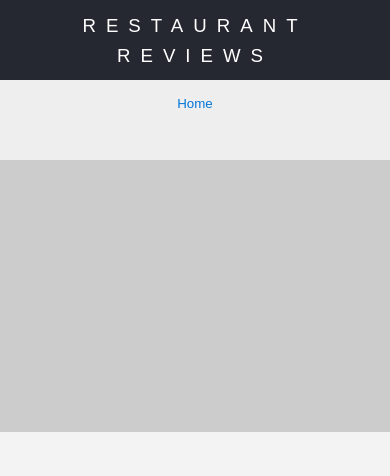
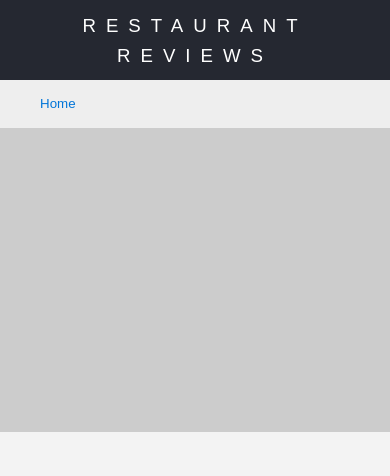
Before and after one commit to StamatisDeli/udacity-restaurant-reviews.github.io, a plain HTML site: page restaurant.html in a window 390 px wide. Shown: the top 476 px of the page. Drawn offline with Linux system fonts and the light colour scheme; some packages are replaced by stand-ins of ours.

Commit message:
commit 11
fixed some css

```diff
--- a/css/styles.css
+++ b/css/styles.css
@@ -121,14 +121,20 @@ nav h1 a {
     letter-spacing: 10px;
     text-transform: uppercase;
 }
+#crumb-nav{
+    background-color: #eee;
+    width: 50%;
+    margin: 0;
+    padding: 10px 40px 16px;
+    height: 3rem;
+}
+#breadcrumb {
 
-#breadcrumb {
-    padding: 10px 40px 16px;
     list-style: none;
-    background-color: #eee;
+
     font-size: 17px;
-    margin: 0;
-    width: 50%;
+
+
 }
 
 /* Display list items side by side */
@@ -408,7 +414,7 @@ table {
 
 @media screen and (max-width: 750px) {
     /*Restaurant Page*/
-    #breadcrumb {
+    #crumb-nav {
         width: 100%;
     }
     .inside #map-container {
--- a/restaurant.html
+++ b/restaurant.html
@@ -22,7 +22,7 @@
       <h1><a href="/">Restaurant Reviews</a></h1>
     </nav>
     <!-- Beginning breadcrumb -->
-    <nav>
+    <nav id="crumb-nav">
     <ul id="breadcrumb" aria-label="Breadcrumb" role="navigation">
       <li><a href="/">Home</a></li>
     </ul>
--- a/service-worker.js
+++ b/service-worker.js
@@ -57,11 +57,10 @@ self.addEventListener("activate", function(e){
 
 self.addEventListener("fetch", function(e){
     console.log("S-W: Fetching", e.request.url)
-
     // Responds to the fetch event
     e.respondWith (
         //check in cache whether requested url already exists so we don't have to fetch again:
-        caches.match(e.request).then(function(response){
+        caches.match(e.request.url).then(function(response){
             if (response){ //if request already exists...
                 console.log("S-W: Already in cache", e.request.url);//...inform me
                 return response; //...and return the cached version
```
